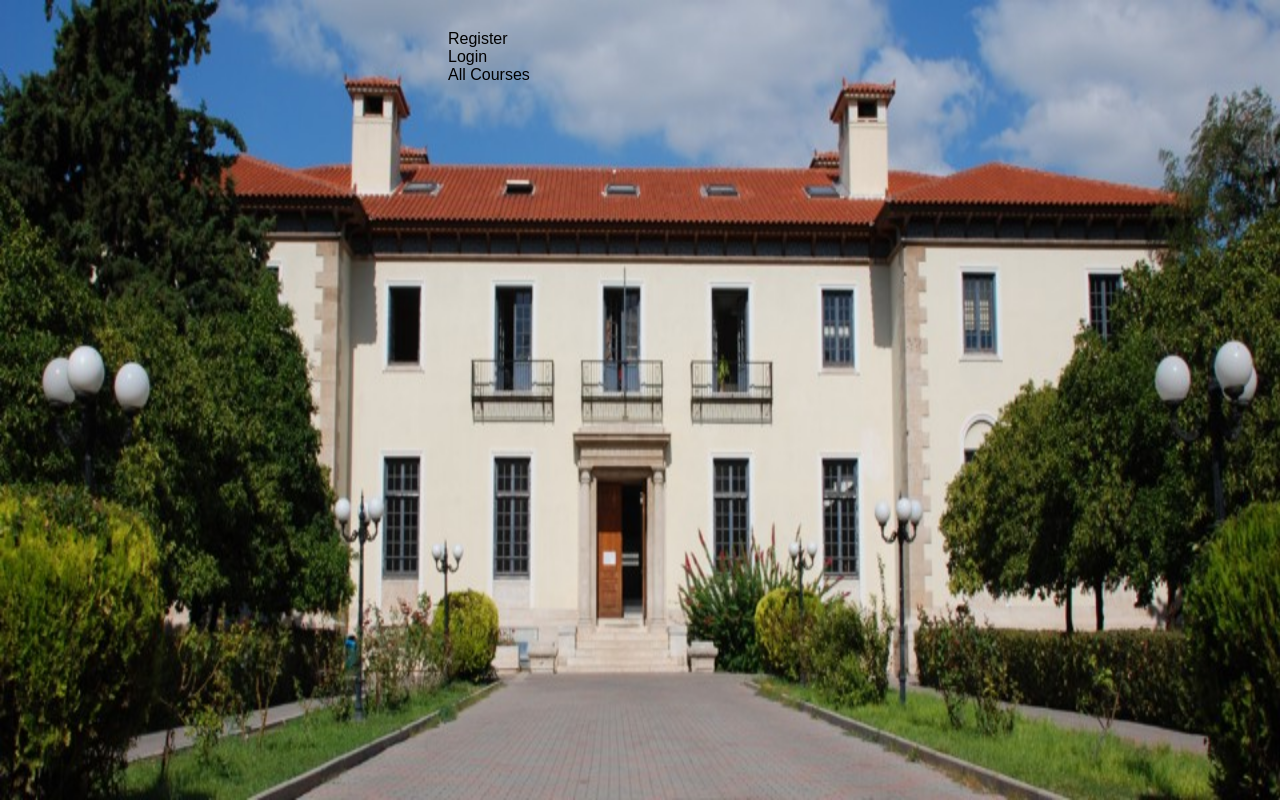
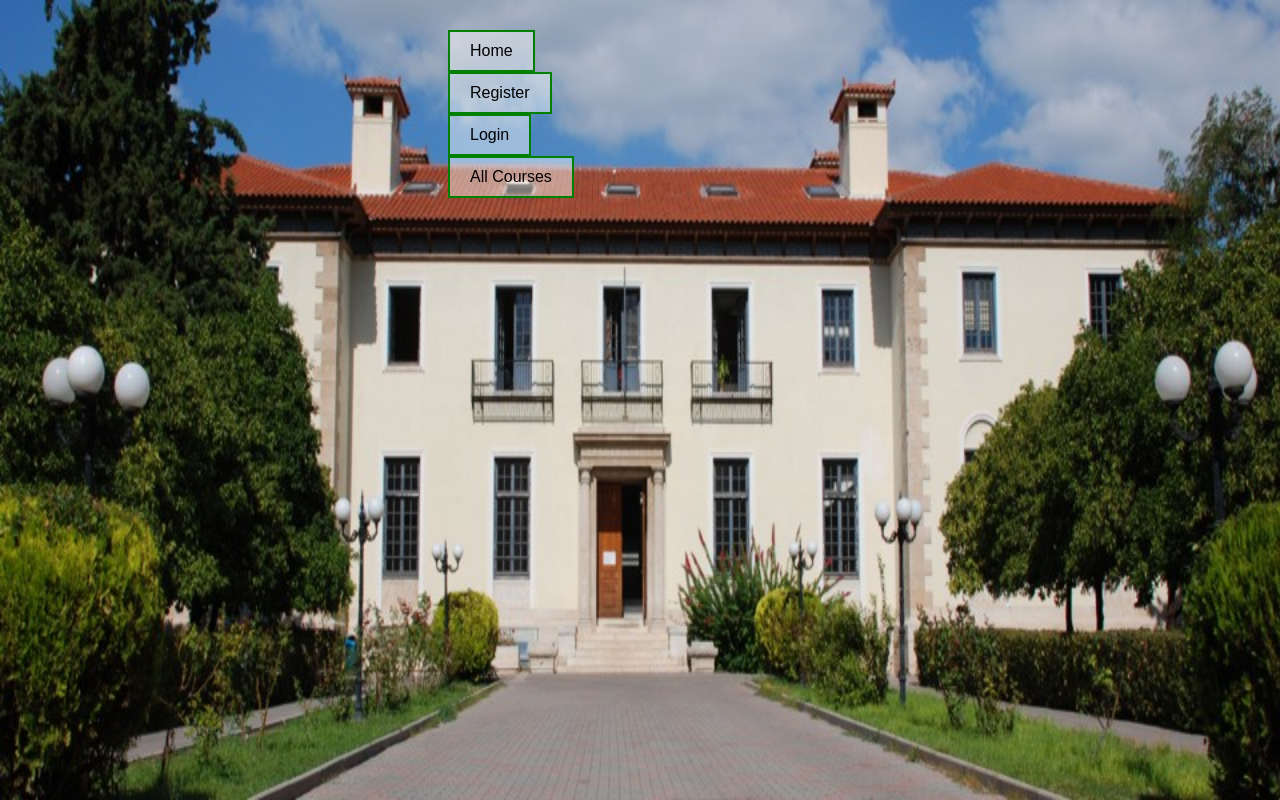
Before and after one commit to clamprou/students-frontend, a React app: page / in a window 1280 px wide. Built offline with nearby package versions, Linux system fonts and the light colour scheme.

Commit message:
Final push hopefully

```diff
--- a/public/index.html
+++ b/public/index.html
@@ -73,6 +73,20 @@
           width: 100%;
         }
       }
+      a:link, a:visited {
+        background-color: rgba(255, 255, 255, 0.45);
+        color: black;
+        border: 2px solid green;
+        padding: 10px 20px;
+        text-align: center;
+        text-decoration: none;
+        display: inline-block;
+      }
+
+      a:hover, a:active {
+        background-color: green;
+        color: white;
+      }
     </style>
     <meta charset="utf-8" />
     <link rel="icon" href="%PUBLIC_URL%/favicon.ico" />
@@ -102,6 +116,19 @@
   <body>
     <noscript>You need to enable JavaScript to run this app.</noscript>
     <div id="root"></div>
+
+    <a id="allCourses" href='index.html'>Home</a>
+    <div>
+      <div>
+        <a href='/Register.html'>Register</a>
+      </div>
+      <div>
+        <a href='/Login.html'>Login</a>
+      </div>
+      <div>
+        <a href='/AllCourses.html'>All Courses</a>
+      </div>
+    </div>
     <!--
       This HTML file is a template.
       If you open it directly in the browser, you will see an empty page.
--- a/src/index.js
+++ b/src/index.js
@@ -4,15 +4,15 @@ import ReactDOM from "react-dom/client";
 export default function App() {
     return (
         <div>
-            <div>
-                <a href='/Register.html'>Register</a>
-            </div>
-            <div>
-                <a href='/Login.html'>Login</a>
-            </div>
-            <div>
-                <a href='/AllCourses.html'>All Courses</a>
-            </div>
+            {/*<div>*/}
+            {/*    <a href='/Register.html'>Register</a>*/}
+            {/*</div>*/}
+            {/*<div>*/}
+            {/*    <a href='/Login.html'>Login</a>*/}
+            {/*</div>*/}
+            {/*<div>*/}
+            {/*    <a href='/AllCourses.html'>All Courses</a>*/}
+            {/*</div>*/}
         </div>
     );
 }
```
Also changed, not shown: public/AllCourses.html (+15 -0 lines), public/Login.html (+10 -0 lines), public/makeApply.html (+1 -0 lines).
